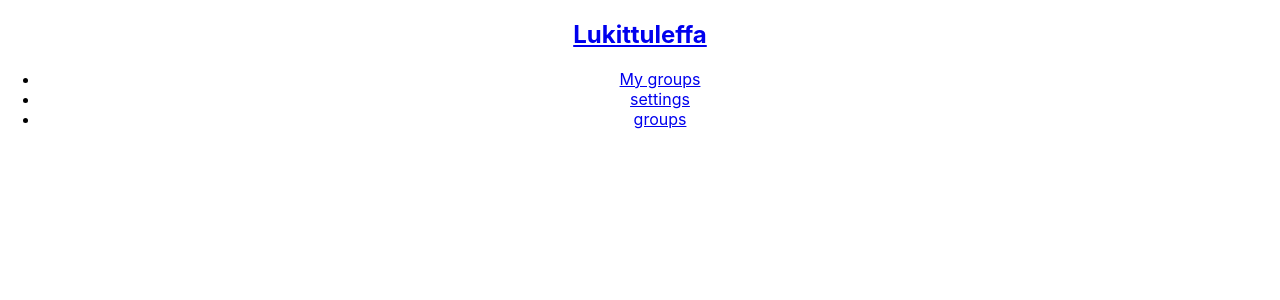
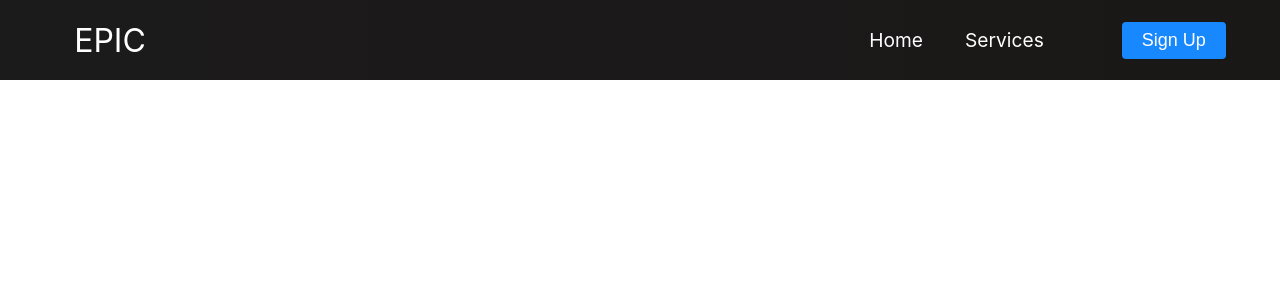
Before and after one commit to TVT22-8/LukittuLeffa, a React (Create React App) app in the folder frontend/: page / in a window 1280 px wide. Shown: the top 300 px of the page. Built offline with nearby package versions, Linux system fonts and the light colour scheme; the HTML template or start-up script is replaced by a standard one.

Commit message:
frontendiä

```diff
--- /dev/null
+++ b/frontend/src/components/Button.css
@@ -0,0 +1,24 @@
+:root {
+    --primary: #1888ff;
+  }
+
+  .btn {
+    padding: 8px 20px;
+    border-radius: 4px;
+    outline: none;
+    border: none;
+    font-size: 18px;
+    color: #fff;
+    cursor: pointer;
+    background-color: var(--primary);
+  }
+
+  .btn:hover {
+    padding: 6px 18px;
+    transition: all 0.3s ease-out;
+    background-color: transparent;
+    color: #fff;
+    border-radius: 4px;
+    border: 2px solid var(--primary);
+    transition: all 0.3s ease-out;
+  }
--- /dev/null
+++ b/frontend/src/components/Button.js
@@ -0,0 +1,11 @@
+import React from 'react';
+import './Button.css';
+import { Link } from 'react-router-dom';
+
+export function Button() {
+  return (
+    <Link to='sign-up'>
+      <button className='btn'>Sign Up</button>
+    </Link>
+  );
+}
--- /dev/null
+++ b/frontend/src/components/Dropdown.css
@@ -0,0 +1,36 @@
+.dropdown-menu {
+    background: red;
+    width: 200px;
+    position: absolute;
+    top: 80px;
+    list-style: none;
+    text-align: start;
+  }
+
+  .dropdown-menu li {
+    background: #1888ff;
+    cursor: pointer;
+  }
+
+  .dropdown-menu li:hover {
+    background: #5cabff;
+  }
+
+  .dropdown-menu.clicked {
+    display: none;
+  }
+
+  .dropdown-link {
+    display: block;
+    height: 100%;
+    width: 100%;
+    text-decoration: none;
+    color: #fff;
+    padding: 16px;
+  }
+
+  @media screen and (max-width: 960px) {
+    .fa-caret-down {
+      display: none;
+    }
+  }
--- /dev/null
+++ b/frontend/src/components/Dropdown.js
@@ -0,0 +1,35 @@
+import React, { useState } from 'react';
+import { MenuItems } from './MenuItems';
+import './Dropdown.css';
+import { Link } from 'react-router-dom';
+
+function Dropdown() {
+  const [click, setClick] = useState(false);
+
+  const handleClick = () => setClick(!click);
+
+  return (
+    <>
+      <ul
+        onClick={handleClick}
+        className={click ? 'dropdown-menu clicked' : 'dropdown-menu'}
+      >
+        {MenuItems.map((item, index) => {
+          return (
+            <li key={index}>
+              <Link
+                className={item.cName}
+                to={item.path}
+                onClick={() => setClick(false)}
+              >
+                {item.title}
+              </Link>
+            </li>
+          );
+        })}
+      </ul>
+    </>
+  );
+}
+
+export default Dropdown;
--- /dev/null
+++ b/frontend/src/components/MenuItems.js
@@ -0,0 +1,22 @@
+export const MenuItems = [
+    {
+      title: 'Marketing',
+      path: '/marketing',
+      cName: 'dropdown-link'
+    },
+    {
+      title: 'Consulting',
+      path: '/consulting',
+      cName: 'dropdown-link'
+    },
+    {
+      title: 'Design',
+      path: '/design',
+      cName: 'dropdown-link'
+    },
+    {
+      title: 'Development',
+      path: '/development',
+      cName: 'dropdown-link'
+    }
+  ];
--- a/frontend/src/components/Navbar.css
+++ b/frontend/src/components/Navbar.css
@@ -1,12 +1,146 @@
-/* Navbar.css */
-.dark-mode {
-    background-color: #1a1a1a; /* Dark background color */
-    color: #fff; /* Light text color */
+.navbar {
+  background: linear-gradient(90deg, rgb(28, 27, 27) 0%, rgb(26, 23, 23) 100%);
+  height: 80px;
+  display: flex;
+  justify-content: center;
+  align-items: center;
+  font-size: 1.2rem;
+}
+
+.navbar-logo {
+  color: #fff;
+  justify-self: start;
+  margin-left: 20px;
+  cursor: pointer;
+  text-decoration: none;
+  font-size: 2rem;
+}
+
+.fa-firstdraft {
+  margin-left: 0.5rem;
+  font-size: 1.6rem;
+}
+
+.nav-menu {
+  display: grid;
+  grid-template-columns: repeat(5, auto);
+  grid-gap: 10px;
+  list-style: none;
+  text-align: center;
+  width: 70vw;
+  justify-content: end;
+  margin-right: 2rem;
+}
+
+.nav-item {
+  display: flex;
+  align-items: center;
+  height: 80px;
+}
+
+.nav-links {
+  color: white;
+  text-decoration: none;
+  padding: 0.5rem 1rem;
+}
+
+.nav-links:hover {
+  background-color: #1888ff;
+  border-radius: 4px;
+  transition: all 0.2s ease-out;
+}
+
+.fa-bars {
+  color: #fff;
+}
+
+.nav-links-mobile {
+  display: none;
+}
+
+.menu-icon {
+  display: none;
+}
+
+@media screen and (max-width: 960px) {
+  .NavbarItems {
+    position: relative;
   }
 
-  .light-mode {
-    background-color: #fff; /* Light background color */
-    color: #333; /* Dark text color */
+  .nav-menu {
+    display: flex;
+    flex-direction: column;
+    width: 100%;
+    height: 90vh;
+    position: absolute;
+    top: 80px;
+    left: -100%;
+    opacity: 1;
+    transition: all 0.5s ease;
   }
 
-  /* Add additional styling as needed */
+  .nav-menu.active {
+    background: #242222;
+    left: 0;
+    opacity: 1;
+    transition: all 0.5s ease;
+    z-index: 1;
+  }
+
+  .nav-links {
+    text-align: center;
+    padding: 2rem;
+    width: 100%;
+    display: table;
+  }
+
+  .nav-links:hover {
+    background-color: #1888ff;
+    border-radius: 0;
+  }
+
+  .navbar-logo {
+    position: absolute;
+    top: 0;
+    left: 0;
+    transform: translate(25%, 50%);
+  }
+
+  .menu-icon {
+    display: block;
+    position: absolute;
+    top: 0;
+    right: 0;
+    transform: translate(-100%, 60%);
+    font-size: 1.8rem;
+    cursor: pointer;
+  }
+
+  .fa-times {
+    color: #fff;
+    font-size: 2rem;
+  }
+
+  .nav-links-mobile {
+    display: block;
+    text-align: center;
+    padding: 1.5rem;
+    margin: 2rem auto;
+    border-radius: 4px;
+    width: 80%;
+    background: #1888ff;
+    text-decoration: none;
+    color: #fff;
+    font-size: 1.5rem;
+  }
+
+  .nav-links-mobile:hover {
+    background: #fff;
+    color: #1888ff;
+    transition: 250ms;
+  }
+
+  button {
+    display: none;
+  }
+}
--- a/frontend/src/components/Navbar.js
+++ b/frontend/src/components/Navbar.js
@@ -1,27 +1,76 @@
-// Navbar.js
-import React from 'react';
+import React, { useState } from 'react';
+import { Button } from './Button';
+import { Link } from 'react-router-dom';
 import './Navbar.css';
-import { Link } from 'react-router-dom';
-import { FaSun, FaMoon } from 'react-icons/fa';
-const Navbar = () => {
-  //const { isDarkMode, toggleDarkMode } = useTheme();
+import Dropdown from './Dropdown';
+
+function Navbar() {
+  const [click, setClick] = useState(false);
+  const [dropdown, setDropdown] = useState(false);
+
+  const handleClick = () => setClick(!click);
+  const closeMobileMenu = () => setClick(false);
+
+  const onMouseEnter = () => {
+    if (window.innerWidth < 960) {
+      setDropdown(false);
+    } else {
+      setDropdown(true);
+    }
+  };
+
+  const onMouseLeave = () => {
+    if (window.innerWidth < 960) {
+      setDropdown(false);
+    } else {
+      setDropdown(false);
+    }
+  };
 
   return (
-    <nav>
-      <Link to="/"> <h1>Lukittuleffa</h1> </Link>
-      <ul>
-        <li>
-          <Link to="/my_groups"> My groups </Link>
-        </li>
-        <li>
-          <Link to="/settings">settings </Link>
-        </li>
-        <li>
-          <Link to="/groups"> groups</Link>
-        </li>
-      </ul>
-    </nav>
+    <>
+      <nav className='navbar'>
+        <Link to='/' className='navbar-logo' onClick={closeMobileMenu}>
+          EPIC
+          <i class='fab fa-firstdraft' />
+        </Link>
+        <div className='menu-icon' onClick={handleClick}>
+          <i className={click ? 'fas fa-times' : 'fas fa-bars'} />
+        </div>
+        <ul className={click ? 'nav-menu active' : 'nav-menu'}>
+          <li className='nav-item'>
+            <Link to='/' className='nav-links' onClick={closeMobileMenu}>
+              Home
+            </Link>
+          </li>
+          <li
+            className='nav-item'
+            onMouseEnter={onMouseEnter}
+            onMouseLeave={onMouseLeave}
+          >
+            <Link
+              to='/services'
+              className='nav-links'
+              onClick={closeMobileMenu}
+            >
+              Services <i className='fas fa-caret-down' />
+            </Link>
+            {dropdown && <Dropdown />}
+          </li>
+          <li>
+            <Link
+              to='/sign-up'
+              className='nav-links-mobile'
+              onClick={closeMobileMenu}
+            >
+              Sign Up
+            </Link>
+          </li>
+        </ul>
+        <Button />
+      </nav>
+    </>
   );
-};
+}
 
 export default Navbar;
```
Also changed, not shown: frontend/src/components/pages/groups.jsx (deleted), frontend/src/components/pages/main.jsx (deleted), frontend/src/components/pages/movie.jsx (deleted), frontend/src/components/pages/profile.jsx (deleted), frontend/src/components/pages/settings.jsx (deleted).
